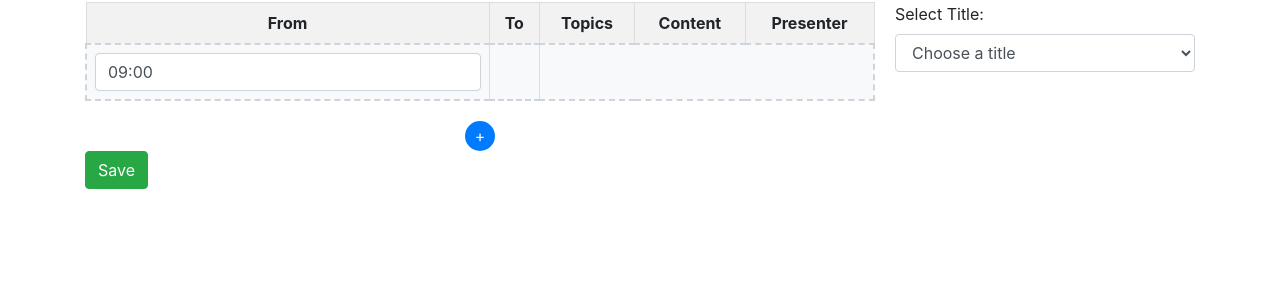
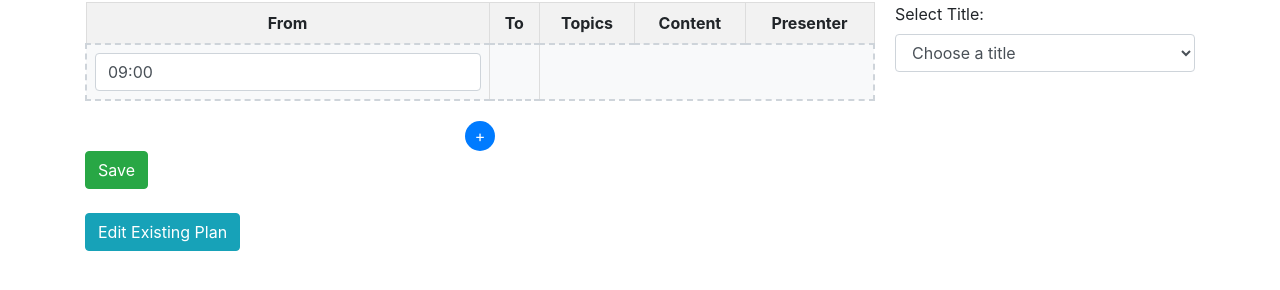
Before and after one commit to yentunglin29/Training-Schedule, a website: page pages/plan-course.html in a window 1280 px wide. Shown: the part 134-424 px from the top of the page. Drawn offline with nearby package versions, Linux system fonts and the light colour scheme.

Commit message:
Add edit button

```diff
--- a/pages/plan-course.html
+++ b/pages/plan-course.html
@@ -104,6 +104,10 @@
         <!-- save button -->
         <div id="saveButtonContainer">
           <button id="saveButton" class="btn btn-success">Save</button>
+        </div>
+        <div>
+          <br>
+          <a href="json-editor.html" class="btn btn-info" role="button">Edit Existing Plan</a>
         </div>
         <!-- notification -->
         <div id="notification">計劃已成功保存並清空表格。</div>
```
